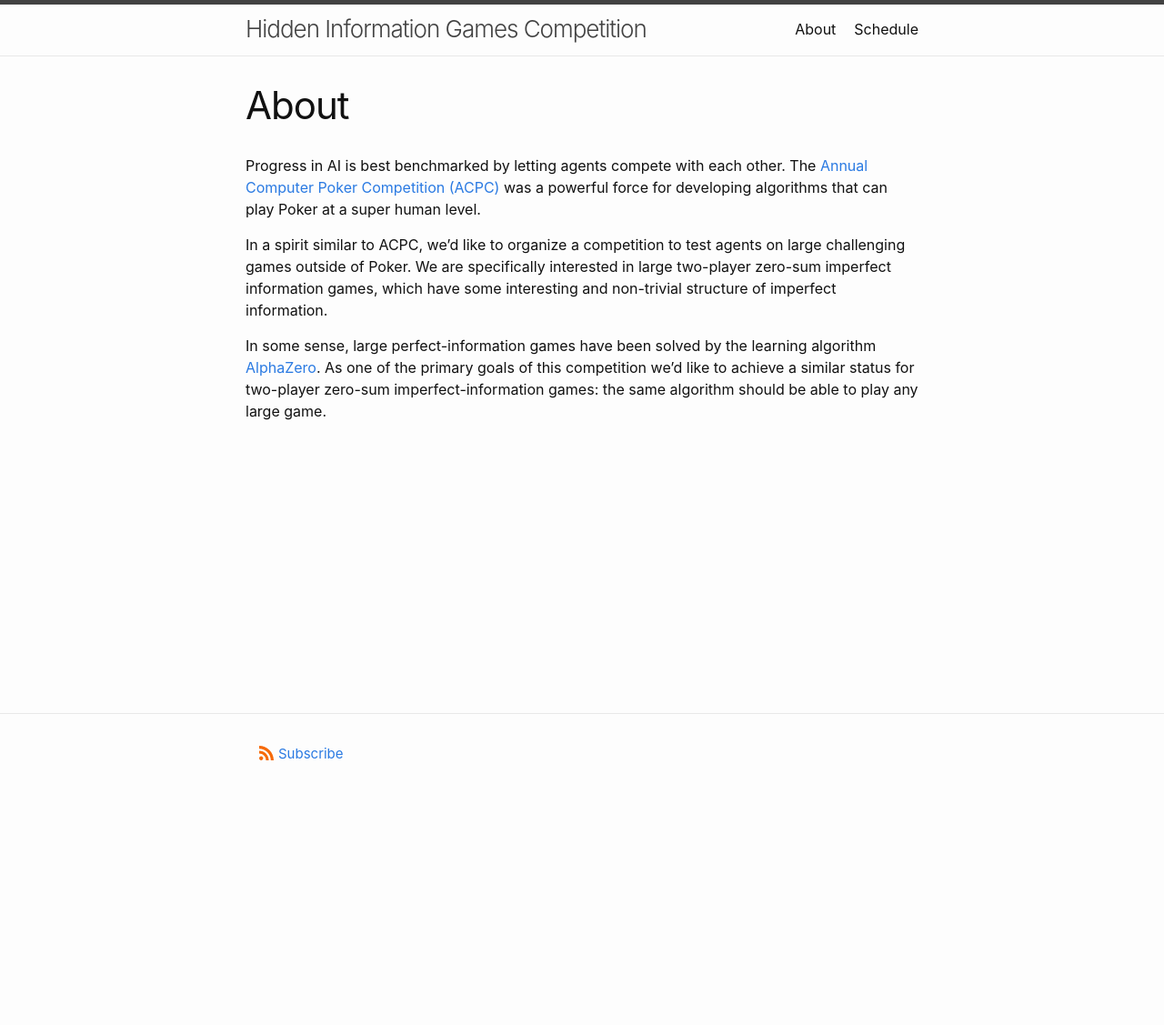
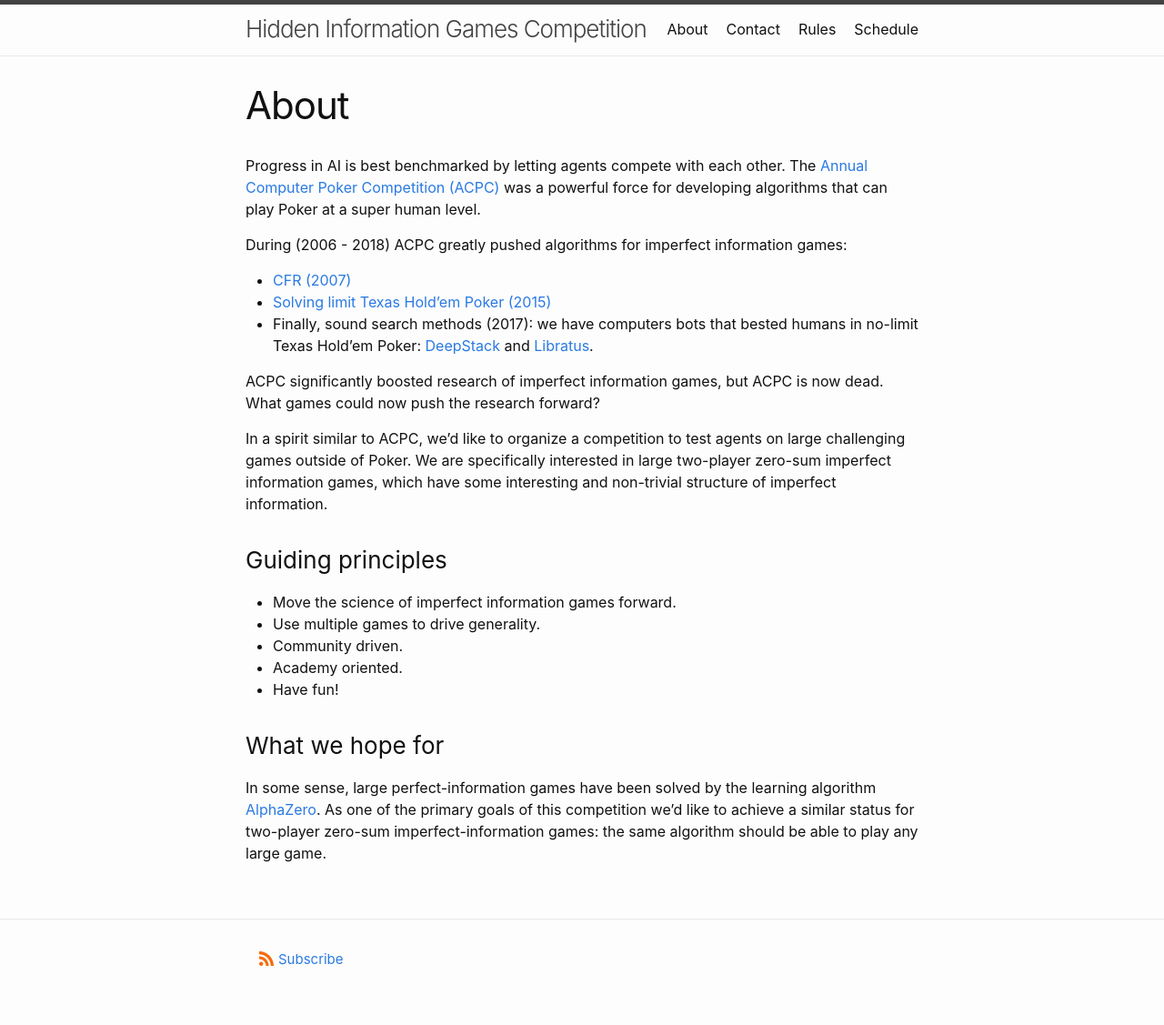
Before and after one commit to michalsustr/higcompetition, a Jekyll site: the page built from about.md, in a window 1280 px wide. Shown: the whole page at 91% size. Built offline with Jekyll 4.4.1, drawn with Linux system fonts in a browser that asks for light colours; before the commit the page ends 900 px from its top, so only the background shows below that.

Commit message:
Update contents.

```diff
--- a/_config.yml
+++ b/_config.yml
@@ -21,11 +21,11 @@
 title: Hidden Information Games Competition
 email: organizers ... higcompetition.info
 description: >- # this means to ignore newlines until "baseurl:"
-  Hidden Information Games Competition tests AI bots on large two-player
-  zero-sum games with imperfect information. The players do not have perfect
-  knowledge about everything that goes on in the game: they only receive
-  observations about the true state. The goal is to play the games as well as
-  possible against any opponent.
+  Hidden Information Games Competition (HIGC) tests AI bots on large two-player
+  zero-sum games with imperfect information, such as Poker or DarkChess. The
+  players do not have perfect knowledge about everything that goes on in the
+  game: they receive only partial observations about the world's real state. The
+  goal of the AI is to play the games as well as possible against any opponent.
 baseurl: "" # the subpath of your site, e.g. /blog
 url: "http://higcompetition.info" # the base hostname & protocol for your site, e.g. http://example.com
 
--- a/_sass/minima/_layout.scss
+++ b/_sass/minima/_layout.scss
@@ -255,8 +255,8 @@
 .post-content {
   margin-bottom: $spacing-unit;
 
-  h1, h2, h3 { margin-top: $spacing-unit * 2 }
-  h4, h5, h6 { margin-top: $spacing-unit }
+  h1, h2, h3 { margin-top: $spacing-unit }
+  h4, h5, h6 { margin-top: $spacing-unit * 0.8 }
 
   h2 {
     @include relative-font-size(1.75);
--- a/about.md
+++ b/about.md
@@ -9,10 +9,32 @@ The [Annual Computer Poker Competition
 (ACPC)](http://www.computerpokercompetition.org/) was a powerful force for
 developing algorithms that can play Poker at a super human level.
 
+During (2006 - 2018) ACPC greatly pushed algorithms for imperfect information
+games:
+
+- [CFR (2007)](http://martin.zinkevich.org/publications/regretpoker.pdf)
+- [Solving limit Texas Hold’em Poker (2015)](http://poker.cs.ualberta.ca/publications/2015-ijcai-cfrplus.pdf)
+- Finally, sound search methods (2017): we have computers bots that bested
+  humans in no-limit Texas Hold’em Poker: [DeepStack](https://www.deepstack.ai/)
+  and [Libratus](http://www.cs.cmu.edu/~noamb/papers/17-IJCAI-Libratus.pdf).
+
+ACPC significantly boosted research of imperfect information games, but ACPC is
+now dead. What games could now push the research forward?
+
 In a spirit similar to ACPC, we'd like to organize a competition to test agents
 on large challenging games outside of Poker. We are specifically interested in
 large two-player zero-sum imperfect information games, which have some
 interesting and non-trivial structure of imperfect information.
+
+### Guiding principles
+
+- Move the science of imperfect information games forward.
+- Use multiple games to drive generality.
+- Community driven.
+- Academy oriented.
+- Have fun!
+
+### What we hope for
 
 In some sense, large perfect-information games have been solved by the learning
 algorithm [AlphaZero](https://arxiv.org/abs/1712.01815). As one of the primary
```
Also changed, not shown: _posts/2021-03-02-feedback-collection.md (+1 -1 lines), contact.md (added, +7 -0 lines), index.md (+6 -0 lines), rules.md (added, +14 -0 lines), schedule.md (+6 -7 lines).
